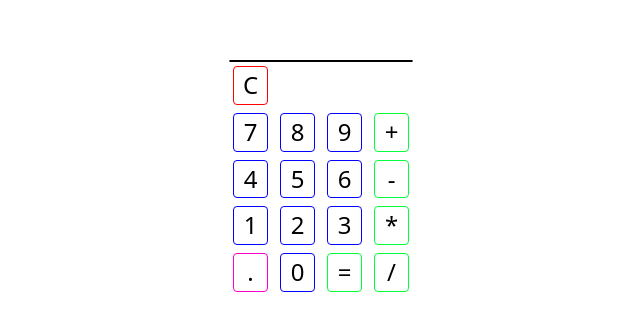
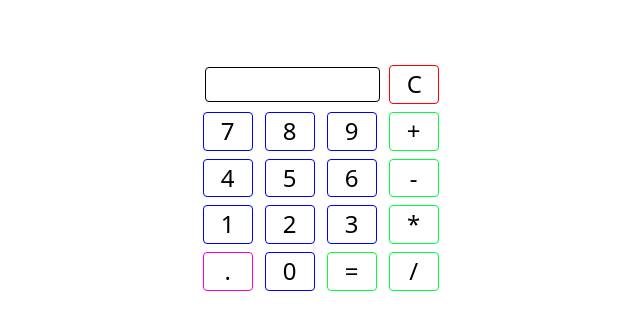
Before and after one commit to goobergirl87/calculator, a plain HTML site: page index.html in a window 1280 px wide. Shown: the part 230-560 px from the top of the page, without its empty margins (327-967 px from the left). Drawn offline with Linux system fonts and the light colour scheme.

Commit message:
Align and style of the display

```diff
--- a/calc.css
+++ b/calc.css
@@ -19,7 +19,7 @@ button {
     padding: 0.25rem 0.5rem;
     margin: 0.25rem;
     cursor: pointer;
-    width: 35px;
+    width: 50px;
 }
 
 .number {
@@ -62,7 +62,18 @@ button {
     background: rgb(255, 208, 208);
 }
 
+.first-row {
+    display: flex;
+}
+
 .display {
     border: 0.75px solid black;
     border-radius: 0.25rem;
+    width: 157px;
+    padding: 0.25rem 0.5rem;
+    margin: 0.37rem;
 }
+
+.previous {
+    font-size: 8px;
+}
```
